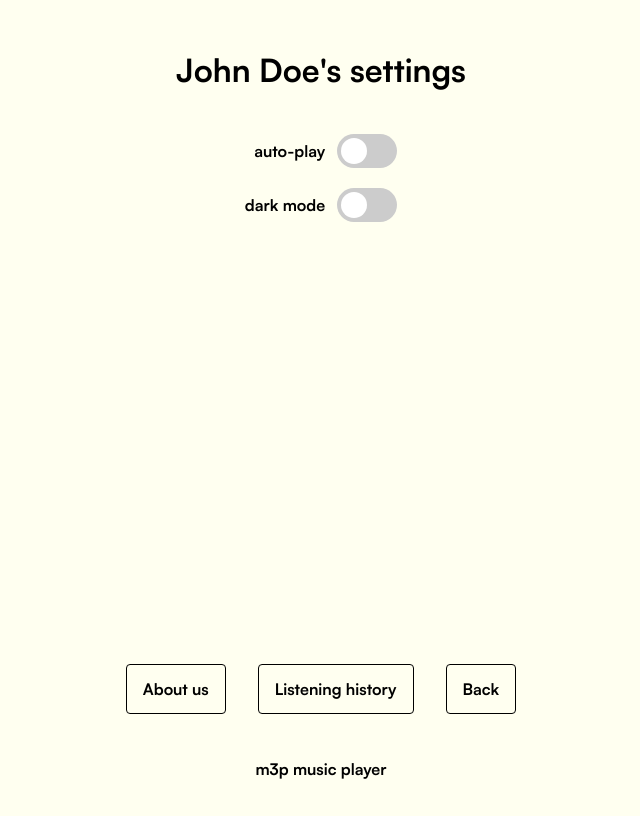
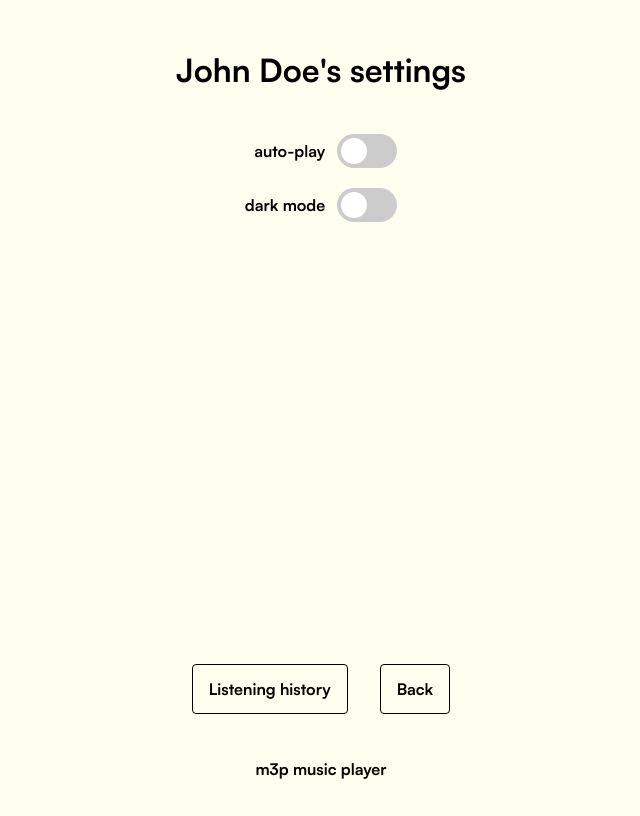
Before and after one commit to autumnWindigo/m3p, a SvelteKit app: page /settings in a window 1280 px wide. Shown: the whole page, without its empty margins (319-959 px from the left). Built offline with nearby package versions, Linux system fonts and the light colour scheme.

Commit message:
removed routing to about from settings

```diff
--- a/src/routes/settings/+page.svelte
+++ b/src/routes/settings/+page.svelte
@@ -55,7 +55,6 @@
 	</div>
 
 	<div class="additional-info">
-        <a href="settings/about">About us</a>
         <a href="/">Listening history</a> <!-- at some point we can import an array that adds on any song listened to in the session -->
         <a href="/">Back</a>
 	</div>
```
